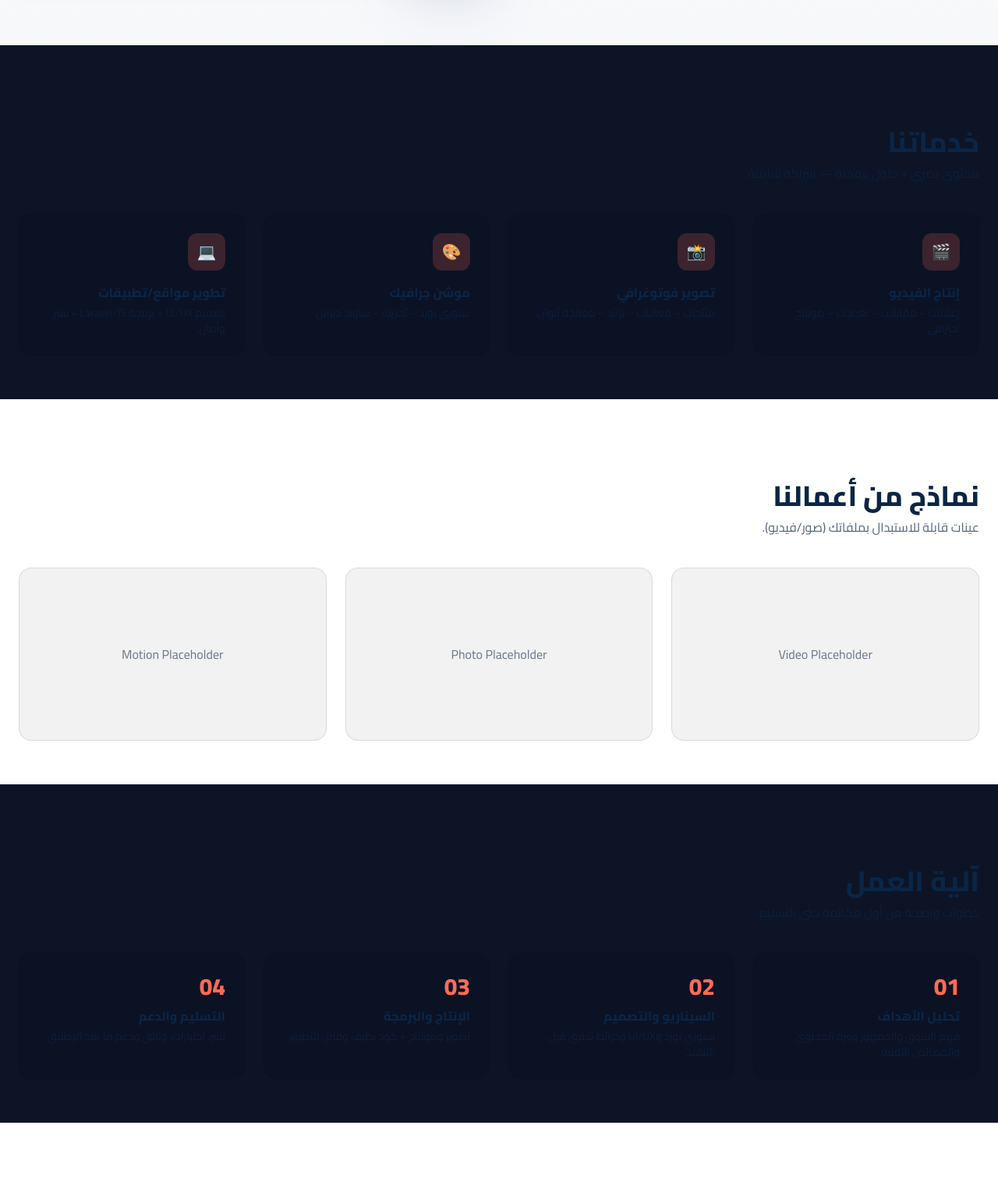
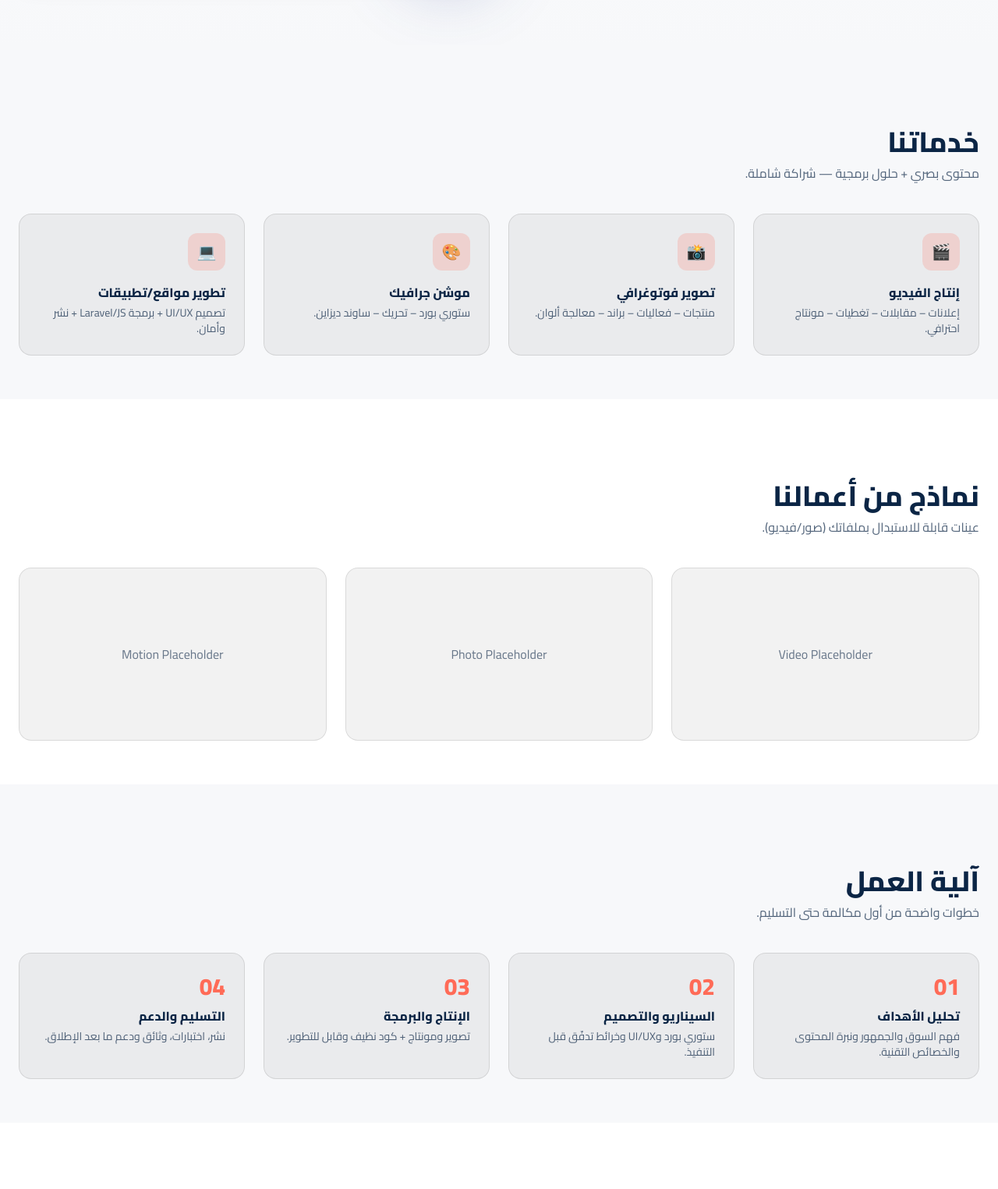
Before and after one commit to Mohamed-Adel-91/frame_and_code, a website: page index.html in a window 1280 px wide. Shown: the part 675-2200 px from the top of the page at 78% size. Drawn offline with nearby package versions, Linux system fonts and the light colour scheme.

Commit message:
add light mode

```diff
--- a/index.html
+++ b/index.html
@@ -188,7 +188,7 @@
     </div>
   </section>
   <!-- Services -->
-  <section id="services" class="py-20 bg-[#0C1426]">
+  <section id="services" class="py-20 bg-brand-light dark:bg-[#0C1426]">
     <div class="max-w-7xl mx-auto px-4 lg:px-6">
       <div class="reveal">
         <h2 class="text-3xl lg:text-4xl font-extrabold">خدماتنا</h2>
@@ -252,7 +252,7 @@
     </div>
   </section>
   <!-- Process -->
-  <section id="process" class="py-20 bg-[#0C1426]">
+  <section id="process" class="py-20 bg-brand-light dark:bg-[#0C1426]">
     <div class="max-w-7xl mx-auto px-4 lg:px-6">
       <div class="reveal">
         <h2 class="text-3xl lg:text-4xl font-extrabold">آلية العمل</h2>
@@ -340,7 +340,7 @@
     </div>
   </section>
   <!-- Testimonials -->
-  <section id="testimonials" class="py-20 bg-[#0C1426]">
+  <section id="testimonials" class="py-20 bg-brand-light dark:bg-[#0C1426]">
     <div class="max-w-7xl mx-auto px-4 lg:px-6">
       <div class="reveal">
         <h2 class="text-3xl lg:text-4xl font-extrabold">قالوا عنّا</h2>
```
